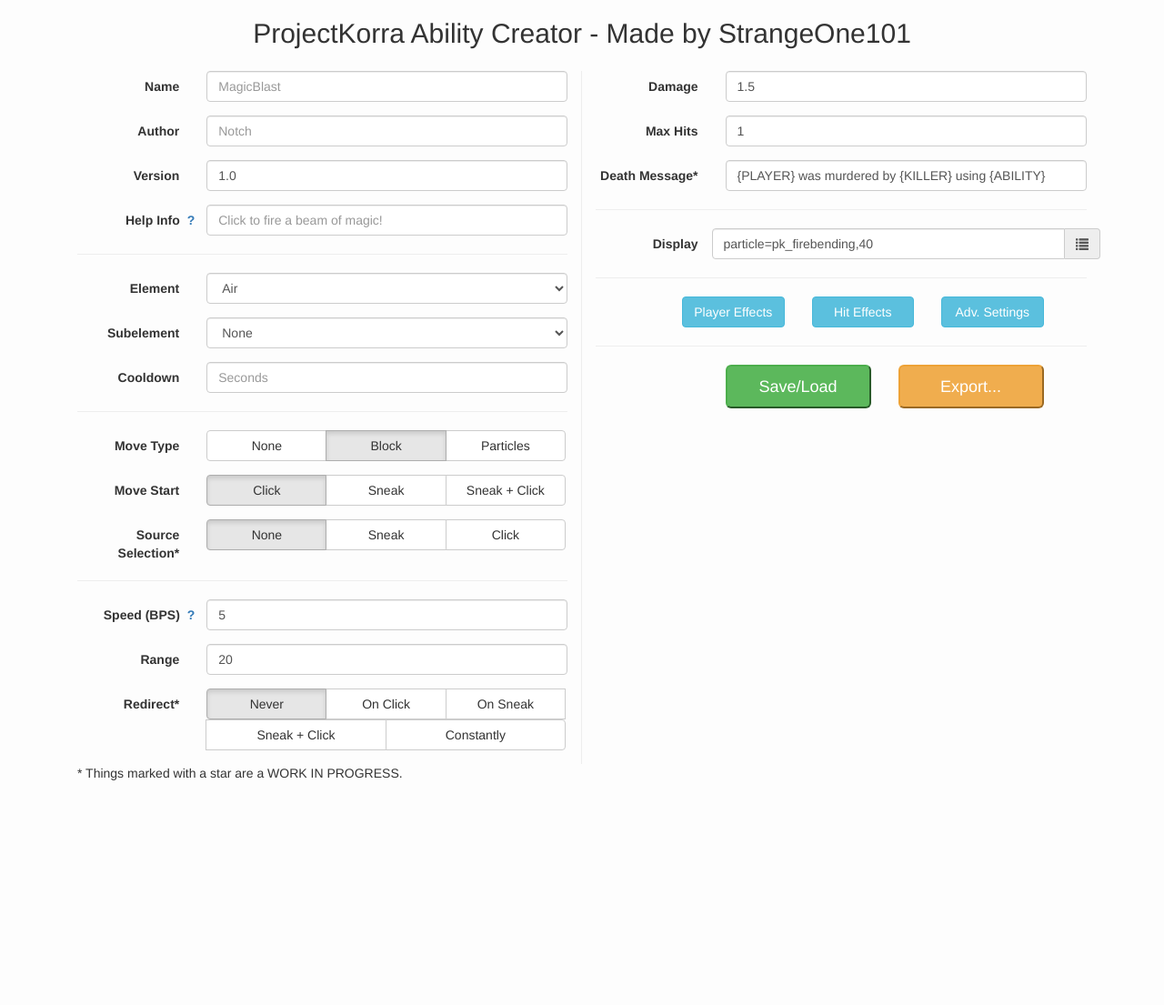
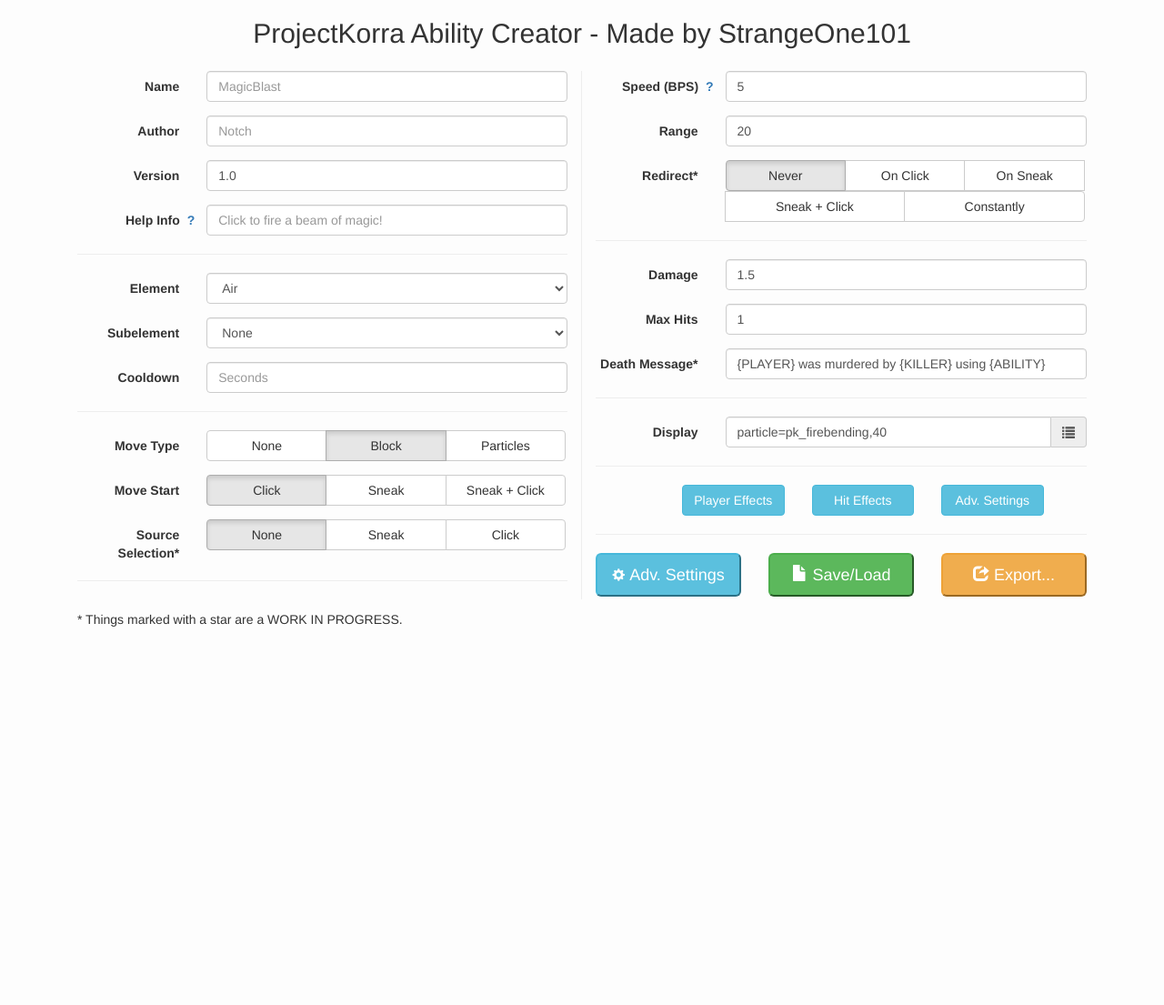
Before and after one commit to StrangeOne101/StrangeOne101.github.io, a PHP site: page /ac.html in a window 1280 px wide. Shown: the whole page at 91% size. After the commit the page ends 689 px from the top, so only its background shows below. Run offline with PHP 8.4, Linux system fonts and the light colour scheme.

Commit message:
LOTS of updates
• Updated save/export buttons with glyphicons
• Updated save slot stuff
• Added Export modal with Terms of Use
• Added tooltips to fields that are incorrect

```diff
--- a/ac.css
+++ b/ac.css
@@ -46,3 +46,11 @@ padding-right: 0px;
     background-color: #337ab7;
     border-color: #2e6da4;
 }
+
+.save_slot {
+	font-weight: bold;
+}
+
+span.save-slot {
+	font-weight: normal;
+}
--- a/ac.html
+++ b/ac.html
@@ -25,29 +25,29 @@
            	<div class='form-group'>
            	  <label class="control-label col-lg-3" for="id_move_name">Name</label>
            	  <div class="col-lg-9 has-feedback">
-           	    <input class='form-control no-whitespace not-empty' id='id_move_name' placeholder='MagicBlast' type='text'>
-           	  	<span class="glyphicon form-control-feedback" data-placement="left" data-toggle="tooltip"></span>
+           	    <input class='form-control no-whitespace not-empty required' data-placement="bottom" data-toggle="tooltip" id='id_move_name' placeholder='MagicBlast' type='text'>
+           	   <span class="glyphicon form-control-feedback"></span>
            	  </div>
           	</div>
           	<div class='form-group'>
            	  <label class="control-label col-lg-3" for="id_move_author">Author</label>
            	  <div class="col-lg-9 has-feedback">
-           	    <input class='form-control not-empty' id='id_move_author' placeholder='Notch' type='text'>
-           	  	<span class="glyphicon form-control-feedback" data-toggle="tooltip" data-placement="left"></span>
+           	    <input class='form-control not-empty required' data-placement="bottom" data-toggle="tooltip" id='id_move_author' placeholder='Notch' type='text'>
+           	  	<span class="glyphicon form-control-feedback"></span>
            	  </div>
            	</div>
            	<div class='form-group'>
            	  <label class="control-label col-lg-3" for="id_move_version">Version</label>
           	  <div class="col-lg-9 has-feedback">
-          	    <input class='form-control not-empty' id='id_move_version' placeholder='1.0' value="1.0" type="number" min="0.1" step="0.1">
-          	  	<span class="glyphicon form-control-feedback" data-toggle="tooltip" data-placement="left"></span>
+          	    <input class='form-control not-empty required' data-placement="bottom" data-toggle="tooltip" id='id_move_version' placeholder='1.0' value="1.0" type="number" min="0.1" step="0.1">
+          	  	<span class="glyphicon form-control-feedback"></span>
           	  </div>
           	</div>
           	<div class='form-group'>
            	  <label class="control-label col-lg-3" for="id_move_help">Help Info <a href="#" class="miniminitooltip" data-toggle="tooltip" data-placement="right" title="The description shown in /bending help">?</a></label>
-           	  <div class="col-lg-9 has-feedback">
-           	    <input class='form-control not-empty' id='id_move_help' placeholder='Click to fire a beam of magic!' type='text'>
-           	  	<span class="glyphicon form-control-feedback" data-toggle="tooltip" data-placement="left"></span>
+           	  <div class="col-lg-9 has-feedback required">
+           	    <input class='form-control not-empty' id='id_move_help' data-placement="bottom" data-toggle="tooltip" placeholder='Click to fire a beam of magic!' type='text'>
+           	  	<span class="glyphicon form-control-feedback"></span>
            	  </div>
            	</div>
 
@@ -80,7 +80,7 @@
            	<div class='form-group'>
            	  <label class="control-label col-lg-3" for="id_cooldown">Cooldown</label>
            	  <div class="col-lg-9 has-feedback">
-           	    <input class='form-control not-empty' id='id_cooldown' placeholder='Seconds' type='number' min="0" step="1" max="3600" >
+           	    <input class='form-control not-empty required' data-placement="bottom" data-toggle="tooltip" id='id_cooldown' placeholder='Seconds' type='number' min="0" step="1" max="3600" >
         	  	<span class="glyphicon form-control-feedback"></span>
         	  </div>
         	</div>
@@ -106,15 +106,15 @@
         	  <label class="control-label col-lg-3" for="id_movementtype2">Move Type</label>
            	  <div class="btn-group col-lg-9" data-toggle="buttons" id="id_movementtype2">
            	    <label class="btn btn-default radio-inline-btn col-lg-4 movementtype-none" id="abilityMovement2_None">
-           	      <input type="radio" value="1" required="required">
+           	      <input type="radio" value="1">
            	      None
            	    </label>
            	    <label class="btn btn-default radio-inline-btn col-lg-4 active movementtype-move" id="abilityMovement2_Block" >
-           	      <input type="radio" value="2" required="required" checked="checked">
+           	      <input type="radio" value="2">
            	      Block
            	    </label>
            	    <label class="btn btn-default radio-inline-btn col-lg-4 movementtype-move" id="abilityMovement2_Particles" >
-           	      <input type="radio" value="3" required="required">
+           	      <input type="radio" value="3">
            	      Particles
            	    </label>
            	  </div>
@@ -156,11 +156,14 @@
            	  </div>
         	</div>
         	<hr> <!-- This section is for movement data. If they select other, the other one should be shown -->
-        	<div class="" id="section_movement">
+          </div> <!-- End of row -->
+          <div class="col-lg-6">
+          <!-- <h4>Damage</h4> -->
+            <div class="" id="section_movement">
         	  <div class='form-group'>
            	    <label class="control-label col-lg-3" for="id_movementspeed">Speed (BPS) <a href="#" class="miniminitooltip" data-toggle="tooltip" data-placement="right" title="Blocks per second">?</a></label>
            	    <div class="col-lg-9 has-feedback">
-           	      <input class='form-control not-empty' id='id_movementspeed' placeholder='Blocks per second' type='number' min="0" step="0.5" max="20" value="5">
+           	      <input class='form-control not-empty required' data-placement="bottom" data-toggle="tooltip" id='id_movementspeed' placeholder='Blocks per second' type='number' min="0" step="0.5" max="20" value="5">
         	      <span class="glyphicon form-control-feedback"></span>
         	    </div>
         	  </div>
@@ -168,7 +171,7 @@
         	  <div class='form-group'>
            	    <label class="control-label col-lg-3" for="id_range">Range</label>
            	    <div class="col-lg-9 has-feedback">
-           	      <input class='form-control not-empty' id='id_range' placeholder='20' type='number' min="0" step="1" max="50" value="20">
+           	      <input class='form-control not-empty required' data-placement="bottom" data-toggle="tooltip" id='id_range' placeholder='20' type='number' min="0" step="1" max="50" value="20">
         	      <span class="glyphicon form-control-feedback"></span>
         	    </div>
         	  </div>
@@ -202,15 +205,11 @@
         	<div class="hidden" id="section_nonmovement">
         	  <br><h3 class="pagination-centered text-center">Coming Soon.</h3><br><h5 class="pagination-centered text-center">Please use a moving move in the meantime.</h5><br><br>
         	</div>
-
-          </div>
-
-          <div class="col-lg-6">
-          <!-- <h4>Damage</h4> -->
+        	<hr>
         	<div class='form-group'>
            	  <label class="control-label col-lg-3" for="id_damage">Damage</label>
            	  <div class="col-lg-9 has-feedback">
-           	    <input class='form-control not-empty' id='id_damage' placeholder='Damage in Hearts' type='number' min="0" step="0.5" max="20" value="1.5">
+           	    <input class='form-control not-empty required' data-placement="bottom" data-toggle="tooltip" id='id_damage' placeholder='Damage in Hearts' type='number' min="0" step="0.5" max="20" value="1.5">
         	    <span class="glyphicon form-control-feedback"></span>
         	  </div>
         	</div>
@@ -218,7 +217,7 @@
         	<div class='form-group'>
            	  <label class="control-label col-lg-3" for="id_maxhits">Max Hits</label>
            	  <div class="col-lg-9 has-feedback">
-           	    <input class='form-control not-empty' id='id_maxhits' placeholder='1' type='number' min="1" step="1" max="20" value="1">
+           	    <input class='form-control not-empty' data-placement="bottom" data-toggle="tooltip" id='id_maxhits' placeholder='1' type='number' min="1" step="1" max="20" value="1">
         	    <span class="glyphicon form-control-feedback"></span>
         	  </div>
         	</div>
@@ -226,7 +225,7 @@
         	<div class='form-group'>
            	  <label class="control-label col-lg-3" for="id_deathmessage">Death Message*</label>
            	  <div class="col-lg-9 has-feedback">
-           	    <input class='form-control' id='id_deathmessage' placeholder="{PLAYER} was murdered by {KILLER} using {ABILITY}" type='text' value="{PLAYER} was murdered by {KILLER} using {ABILITY}">
+           	    <input class='form-control' data-placement="bottom" data-toggle="tooltip" data-placement="bottom" id='id_deathmessage' placeholder="{PLAYER} was murdered by {KILLER} using {ABILITY}" type='text' value="{PLAYER} was murdered by {KILLER} using {ABILITY}">
         	    <span class="glyphicon form-control-feedback"></span>
         	  </div>
         	</div>
@@ -235,8 +234,8 @@
 
         	<div class='form-group' id="section_blocks">
            	  <label class="control-label col-lg-3" for="id_displayfield">Display</label>
-           	  <div class="col-lg-9 has-feedback input-group">
-           	    <input class='form-control' id='id_displayfield' placeholder="block=bedrock" type="text" value="particle=pk_firebending,40">
+           	  <div class="col-lg-9 has-feedback input-group" style="float:left;padding-left:15px;padding-right:15px">
+           	    <input class='form-control' id='id_displayfield' data-placement="bottom" data-toggle="tooltip" placeholder="block=bedrock" type="text" value="particle=pk_firebending,40">
         	  	<span class="glyphicon form-control-feedback"></span>
         	  	<span class="input-group-addon" data-toggle="modal" data-target="#modal_blocks"><span class="glyphicon glyphicon-list"></span></span>
         	  </div>
@@ -261,11 +260,14 @@
         	<hr>
 
         	<div class='form-group'>
-           	  <div class="col-lg-4 col-lg-offset-3 text-center pagination-centered">
-           	    <input type="button" class='btn-lg btn-block btn-success text-center pagination-centered' data-toggle="modal" data-target="#modal_save" id='id_save' value="Save/Load">
+        	<div class="col-lg-4 text-center pagination-centered">
+        	  <button type="button" class='btn-lg btn-block btn-info text-center pagination-centered' data-toggle="modal" data-target="#modal_settings" id='id_settings' style="font-size:18px"><span class="glyphicon glyphicon-cog" style="font-size:14px"></span> Adv. Settings</button>
+        	</div>
+           	  <div class="col-lg-4 text-center pagination-centered">
+           	    <button type="button" class='btn-lg btn-block btn-success text-center pagination-centered' data-toggle="modal" data-target="#modal_save" id='id_save' value="Save/Load"><span class="glyphicon glyphicon-file"></span> Save/Load</button>
         	  </div>
            	  <div class="col-lg-4 text-center pagination-centered">
-           	    <input type="button" class='btn-lg btn-block btn-warning text-center pagination-centered disabled' id="id_export" disabled value="Export...">
+           	    <button type="button" class='btn-lg btn-block btn-warning text-center pagination-centered' data-toggle="modal" data-target="#modal_export" id="id_export"><span class="glyphicon glyphicon-share"></span> Export...</button>
         	  </div>
         	</div>
           </div>
@@ -737,4 +739,28 @@
       </div>
     </div>
   </div>
+
+  <div class="modal fade" id="modal_export">
+    <div class="modal-dialog">
+      <div class="modal-content">
+        <div class="modal-header">
+          <button type="button" class="close" data-dismiss="modal">&times;</button>
+          <h4 class="modal-title">Export to java files</h4>
+        </div>
+        <div class="modal-body">
+          <p>This will allow you to export your ability to java files. You must agree to the terms of use before you export the files.<br><br><b>Note: You have to compile these java files before you can use them on your server!</b></p>
+          <h2>Terms of Use</h2>
+          <div id="termsofuse" class="" style="overflow:scroll;height:320px;background-color:#EFEFEF;border: 1px solid #DDD;padding:6px 6px 6px 6px;margin-right:1px;padding-top: 0px;margin-bottom: 6px">
+          	  <h3>1. Liability</h3><p>StrangeOne101 is not liable under any circumstances for damage to your server. Any mallicious software or code is a result of the user's actions and is not a result of StrangeOne101's Ability Creator.</p>
+          	  <h3>2. Redistribution</h3><p>You may not under any circumstances redistribute abilities created by StrangeOne101's Ability Creator. Redistributing abilities created by this is a breach of the terms. </p>
+          	  <h3>3. Selling</h3><p>You may not under any circumstances sell or market abilities created by StrangeOne101's Ability Creator. All abilities are for personal use and cannot be sold for profit under any circumstances.</p>
+          </div>
+          <input type="checkbox" id="export_checkbox"> I have read and accept the terms of use<br>
+          <span id="export_error" style="color:red"></span><br>
+          <button class="btn btn-danger btn-large disabled download-files" id="download_listener"><span class="glyphicon glyphicon-save"></span> Listener</button>
+          <button class="btn btn-danger btn-large disabled download-files" id="download_ability"><span class="glyphicon glyphicon-save"></span> Ability</button>
+        </div>
+      </div>
+    </div>
+  </div>
 </body>
--- a/save.js
+++ b/save.js
@@ -188,7 +188,7 @@ $(document).ready(function() {
 
 		if (movename == "") movename = "???";
 		if (version == "") version = "???";
-		$("#slot_" + currentSlot).html("  " + movename + " v" + version);
+		$("#slot_" + currentSlot).html("<b>  " + movename + " v" + version + "</b>");
 		$("#slot_" + currentSlot).parent().addClass("activeitem3");
 		$("#save_button").addClass("disabled");
 		setTimeout(function() {
```
Also changed, not shown: code.js (+26 -3 lines), export.js (+51 -0 lines).
